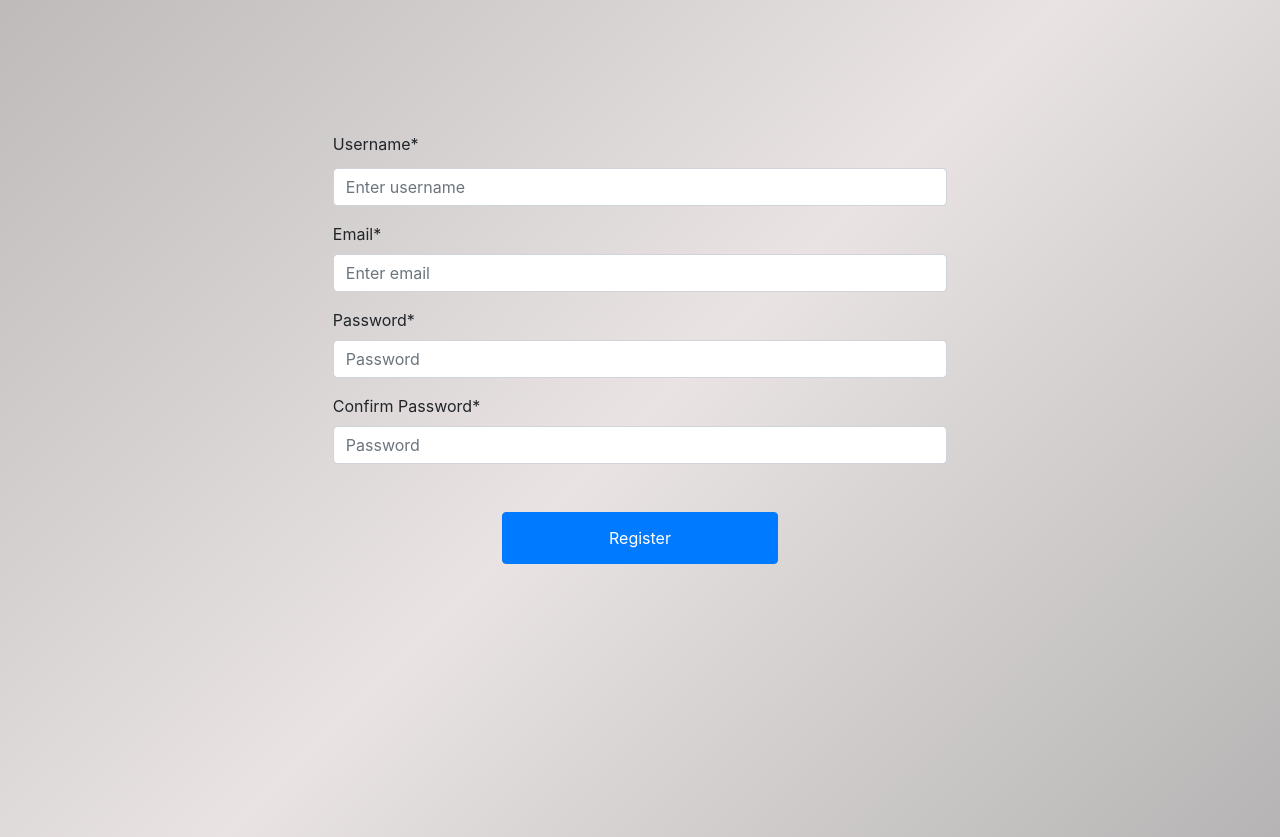
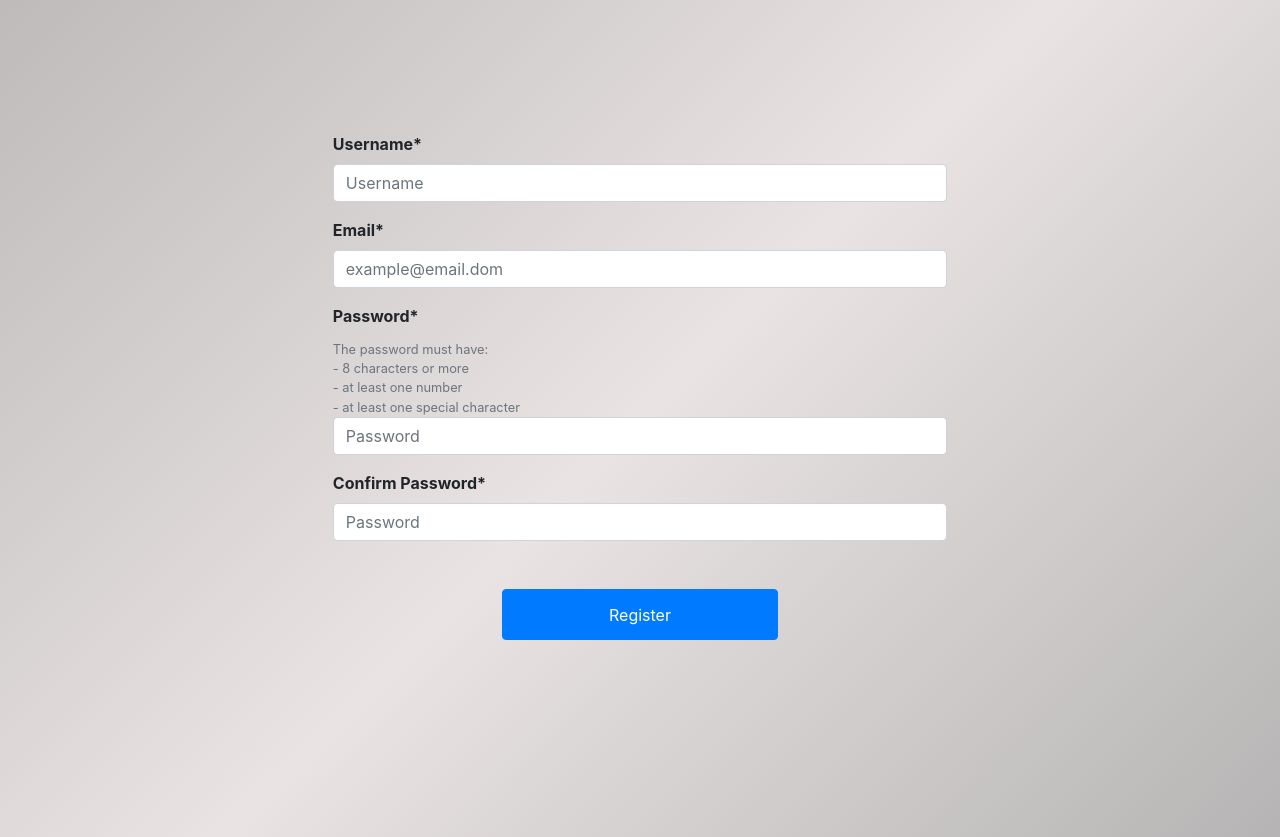
Before and after one commit to Joaquim09Castro/elo_group-processo_seletivo, a React (Create React App) app: page / in a window 1280 px wide. Shown: the part 500-1337 px from the top of the page. Built offline with nearby package versions, Linux system fonts and the light colour scheme.

Commit message:
form validation added

```diff
--- a/src/Components/RegisterForm/RegisterForm.jsx
+++ b/src/Components/RegisterForm/RegisterForm.jsx
@@ -3,6 +3,7 @@ import React from 'react'
 import Form from 'react-bootstrap/Form'
 import Button from "react-bootstrap/Button";
 
+import formValidation from "../../Services/formValidation";
 import usernameValidation from "../../Services/usernameValidation"
 import emailValidation from "../../Services/emailValidation"
 import { passwordValidation , passwordConfirmationValidation } from "../../Services/passwordValidation"
@@ -14,12 +15,22 @@ import {
 } from "./RegisterForm.module.css";
 
 const RegisterForm = ( { className , ...props } ) => {
-  const [ usernameCheck , setUsernameCheck ] = React.useState( Boolean );
-  const [ emailCheck , setEmailCheck ] = React.useState( Boolean );
-  const [ passwordCheck , setPasswordCheck ] = React.useState( Boolean );
-  const [ passwordConfirmationCheck , setPasswordConfirmationCheck ] = React.useState( Boolean );
+  const [ validated , setValidated ] = React.useState(false);
+
+  const [ usernameCheck , setUsernameCheck ] = React.useState( false );
+  const [ emailCheck , setEmailCheck ] = React.useState( false );
+  const [ passwordCheck , setPasswordCheck ] = React.useState( false );
+  const [ passwordConfirmationCheck , setPasswordConfirmationCheck ] = React.useState( false );
 
   const [ password , setPassword ] = React.useState( String );
+
+  const handleSubmit = (event) => {
+    event.preventDefault();
+    if( formValidation( usernameCheck , emailCheck , passwordCheck , passwordConfirmationCheck ) ) {
+      window.location.replace('/pannel')
+    }
+    setValidated( true );
+  };
 
   const handleUsernameOnKeyUp = ( event ) => {
     setUsernameCheck( usernameValidation( event.target.value ) );
@@ -39,63 +50,95 @@ const RegisterForm = ( { className , ...props } ) => {
   }
 
   return (
-    <Form id="registerForm" className={`${formContainer} ${className}`}>
-
+    <Form
+      noValidate
+      id="registerForm"
+      className={`${formContainer} ${className}`}
+      onSubmit={handleSubmit}
+    >
       <Form.Group controlId="username">
-        <Form.Label>Username*</Form.Label>
-
-        <Form.Text></Form.Text>
-
+        <Form.Label><b>Username*</b></Form.Label>
         <Form.Control
+          required
           type="text"
-          placeholder="Enter username"
+          placeholder="Username"
           onKeyUp={ handleUsernameOnKeyUp }
+          isValid={ usernameCheck }
+          isInvalid={ !usernameCheck && validated }
         />
-
+        <Form.Control.Feedback type="invalid">
+          Invalid username
+        </Form.Control.Feedback>
       </Form.Group>
 
       <Form.Group controlId="email">
-        <Form.Label>Email*</Form.Label>
-
+        <Form.Label><b>Email*</b></Form.Label>
         <Form.Control
+          required
           type="email"
-          placeholder="Enter email"
+          placeholder="example@email.dom"
           onKeyUp={ handleEmailOnKeyUp }
+          isValid={ emailCheck }
+          isInvalid={ !emailCheck && validated }
         />
-
+        <Form.Control.Feedback type="invalid">
+          Invalid email
+        </Form.Control.Feedback>
       </Form.Group>
 
       <Form.Group controlId="password">
-        <Form.Label>Password*</Form.Label>
-
+        <Form.Label><b>Password*</b></Form.Label>
+        <Form.Text muted="true">
+          The password must have:
+          <br />
+          - 8 characters or more
+          <br />
+          - at least one number
+          <br />
+          - at least one special character
+        </Form.Text>
         <Form.Control
+          required
           type="password"
           placeholder="Password"
           onKeyUp={ handlePasswordOnKeyUp }
+          isValid={ passwordCheck }
+          isInvalid={ !passwordCheck && validated }
         />
+        <Form.Control.Feedback type="invalid">
+          Invalid password
+        </Form.Control.Feedback>
+      </Form.Group>
 
-      </Form.Group>
-      <Form.Group controlId="passwordConfimation">
-        <Form.Label>Confirm Password*</Form.Label>
-
+      <Form.Group
+        controlId="passwordConfimation"
+      >
+        <Form.Label><b>Confirm Password*</b></Form.Label>
         <Form.Control
+          required
           type="password"
           placeholder="Password"
           onKeyUp={ handlePasswordConfirmationOnKeyUp }
+          isValid={ passwordCheck && passwordConfirmationCheck }
+          isInvalid={ !passwordConfirmationCheck && validated }
         />
-
+        <Form.Control.Feedback type="invalid">
+          {
+            passwordConfirmationCheck ?
+              "" : "Passwords don't match"
+          }
+        </Form.Control.Feedback>
       </Form.Group>
 
-      <Form.Group controlId="registerButton" className={registerButtonContainer}>
+      <div className={registerButtonContainer}>
         <Button
-          form="registerForm"
+          type="submit"
           className={registerButton}
           variant="primary"
-          href={ usernameCheck && emailCheck && passwordCheck && passwordConfirmationCheck && "/pannel" }
         >
           Register
         </Button>
-      </Form.Group>
+      </div>
     </Form>
   )
 }
--- /dev/null
+++ b/src/Services/formValidation.js
@@ -0,0 +1,6 @@
+const formValidation = ( usernameCheck , emailCheck , passwordCheck , passwordConfirmationCheck ) => {
+  return ( usernameCheck && emailCheck && passwordCheck && passwordConfirmationCheck ) ?
+    true : false;
+}
+
+export default formValidation
```
Also changed, not shown: src/Components/Title/Title.jsx (line endings or trailing spaces).
